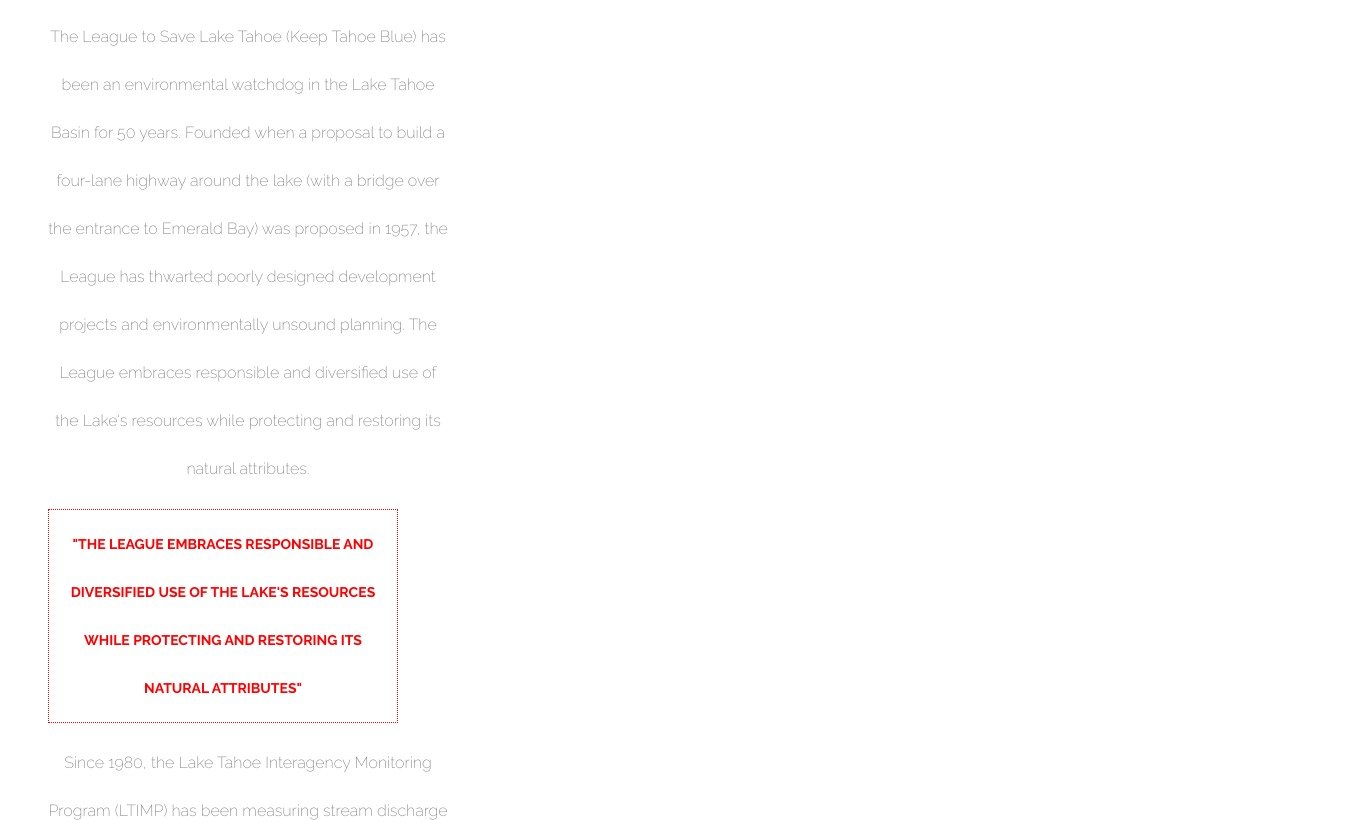
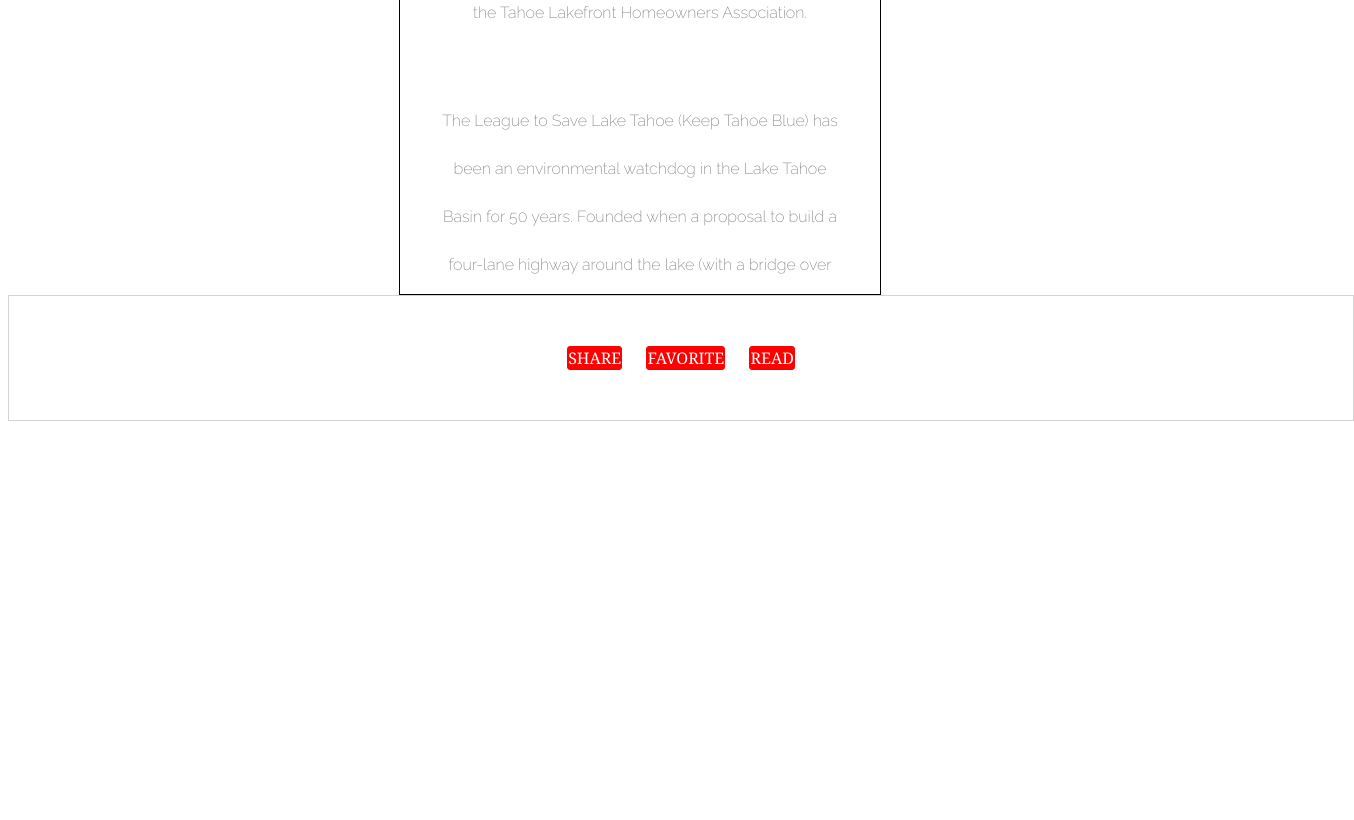
Before and after one commit to Hiko5348/WEB, a plain HTML site: page web1.html in a window 1280 px wide. Shown: the part 1606-2426 px from the top of the page, 1354 px wide, since content can reach past the window. After the commit the page ends 2035 px from the top, so only its background shows below. Drawn offline with Linux system fonts and the light colour scheme.

Commit message:
Add files via upload
24/11/2019

```diff
--- a/main1.css
+++ b/main1.css
@@ -19,6 +19,7 @@ body {
 	font-size: 18px;
 	font-weight: 700;
 	letter-spacing: 4px;
+	padding: 7px;
   }
 
   #banner {
@@ -41,7 +42,11 @@ body {
   #main {
 	padding: 40px;
 	text-align: center;
-    width: 400px;
+	width: 400px;
+	margin: 0 auto;
+	border: 1px solid black;
+	height: 1000px;
+	overflow: scroll;
   }
 
   h1 {
@@ -71,10 +76,17 @@ body {
 	color: grey;
 	font-size: 16px;
 	line-height: 48px;
+	margin-top: 60px;
+	min-width: 200px;
+	max-width: 800px;
+	min-height: 200;
+	max-height: 300;
   }
 
   .pull-quote {
-    width: 350px;
+	width: 400px;
+	margin: 0 auto;
+
   }
 
   .byline {
@@ -91,6 +103,7 @@ body {
 	position: relative;
 	text-align: center;
 	width: 100%;
+	padding: 40px;
   }
 
   .share a {
@@ -100,6 +113,8 @@ body {
 	color: white;
 	display: inline-block;
 	text-decoration: none;
+	margin: 10px;
+	font-family: Georgia, 'Times New Roman', Times, serif;
   }
 
   .share a:hover {
@@ -107,3 +122,7 @@ body {
 	border: 1px solid red;
 	color: red;
   }
+
+  .donate {
+	  display: none;
+  }
```
